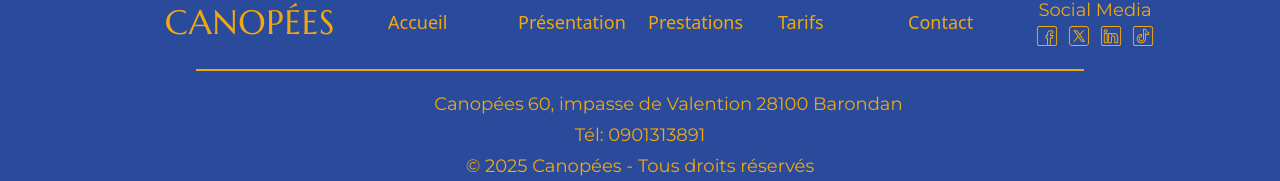
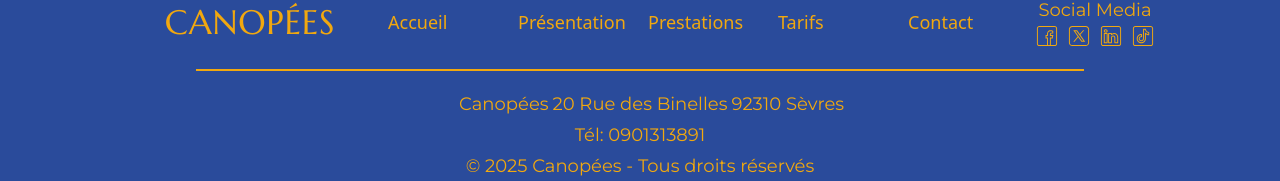
Before and after one commit to JackNotBad/React, a React (Vite) app: page /mentions in a window 1280 px wide. Shown: the part 1344-1525 px from the top of the page. Built offline with nearby package versions, Linux system fonts and the light colour scheme; no server answers.

Commit message:
Modification adresse Canopées

```diff
--- a/src/components/Footer.jsx
+++ b/src/components/Footer.jsx
@@ -106,11 +106,11 @@ export default function Footer() {
           <p className="text-[var(--orange)!important]
           row-start-2 col-start-1 col-end-3
           lg:row-start-1 lg:col-start-2 lg:col-end-3
-          ">60, impasse de Valention</p>
+          ">20 Rue des Binelles</p>
           <p className="text-[var(--orange)!important]
           row-start-3 col-start-1 col-end-3
           lg:row-start-1 lg:col-start-3 lg:col-end-4 lg:justify-self-start
-          ">28100 Barondan</p>
+          ">92310 Sèvres</p>
           <p className="text-[var(--orange)!important]
           row-start-4 col-start-1 col-end-3
           lg:row-start-2 lg:col-start-2 lg:col-end-3
--- a/src/pages/Contact.jsx
+++ b/src/pages/Contact.jsx
@@ -67,7 +67,6 @@ export default function Contact() {
   const handleChange = (e) => {
     const { name, value } = e.target;
     setForm((prev) => ({ ...prev, [name]: value }));
-
     setErrors((prev) => ({ ...prev, [name]: validateField(name, value) }));
   };
 
```
